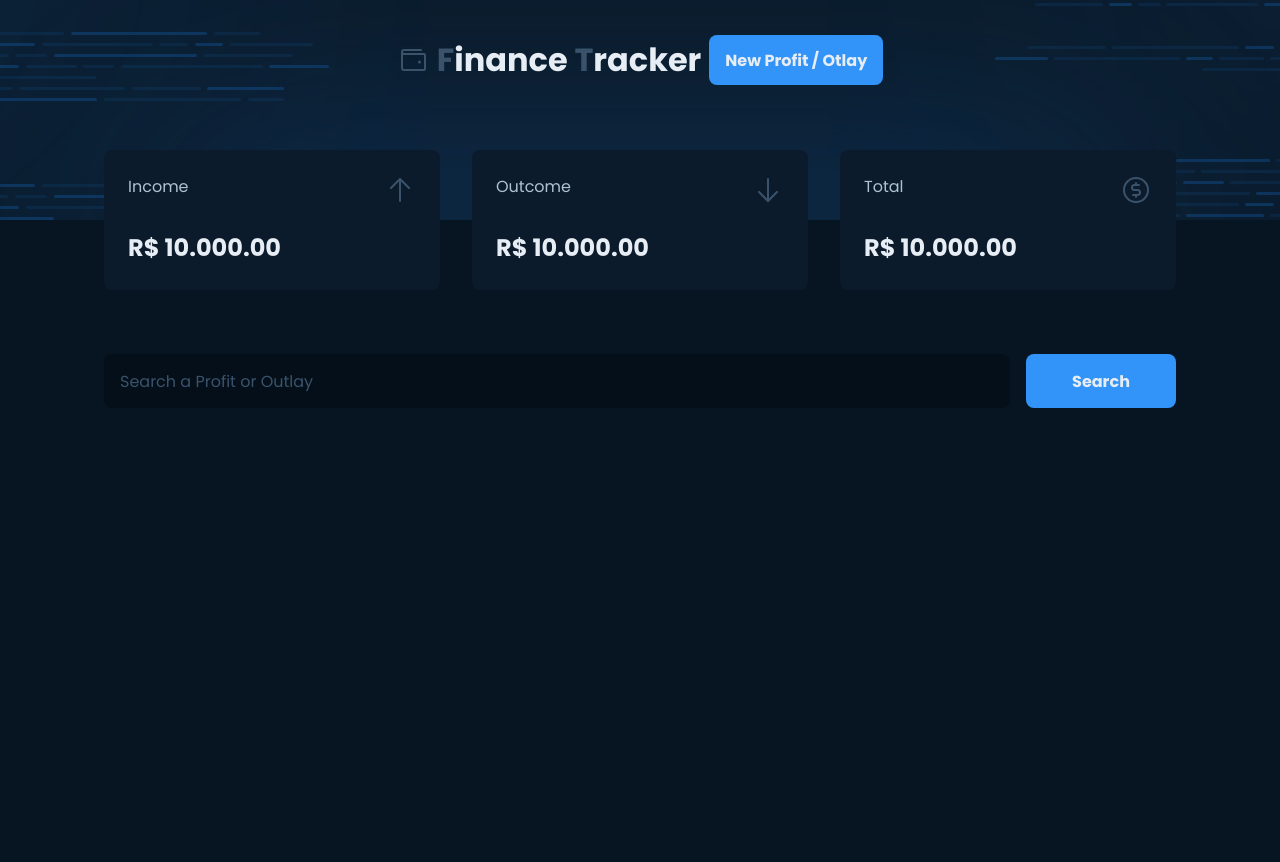
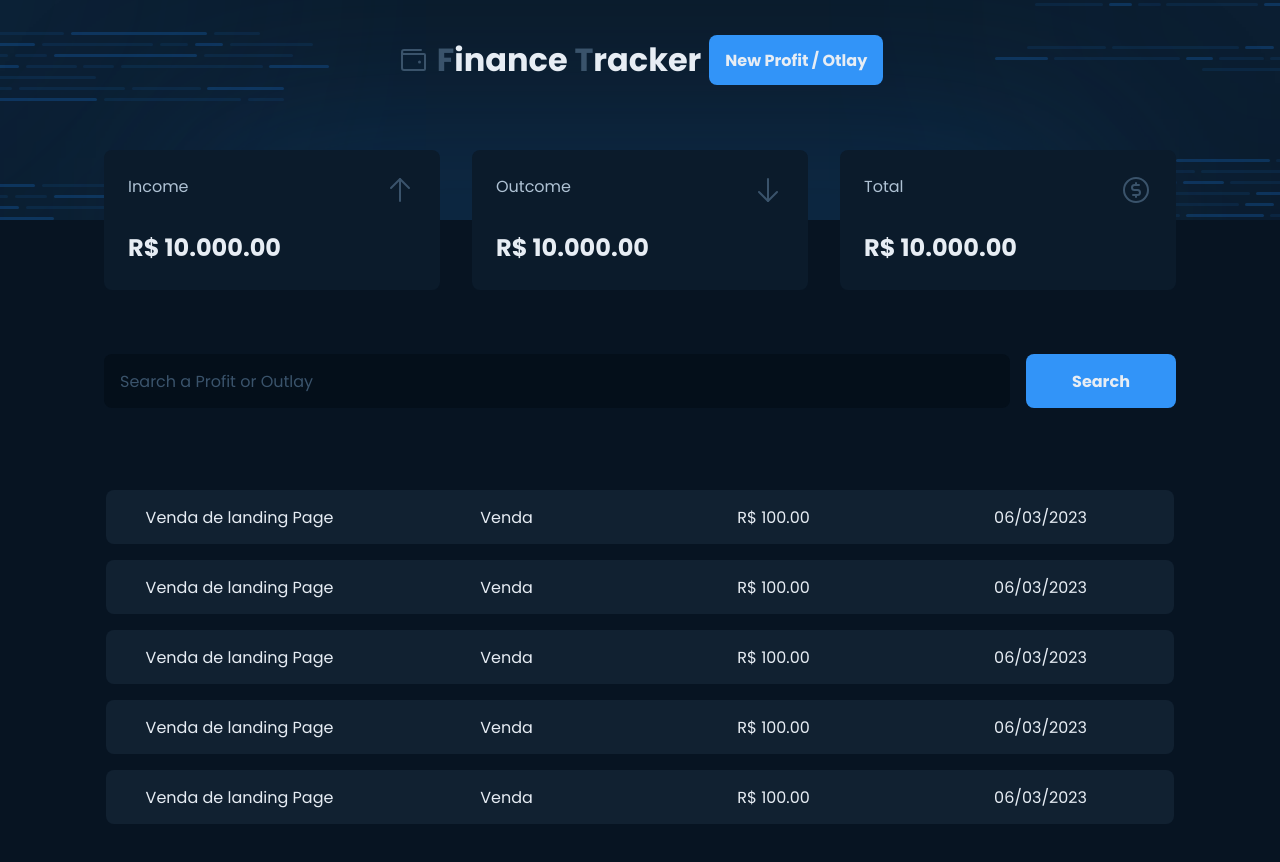
Before and after one commit to CaiquePrado/Finance-Tracker, a React (Vite) app: page / in a window 1280 px wide. Shown: the top 862 px of the page. Before the commit the page ends 800 px from the top, so only its background shows below. Built offline with nearby package versions, Linux system fonts and the light colour scheme.

Commit message:
style: table

```diff
--- a/src/App.tsx
+++ b/src/App.tsx
@@ -1,16 +1,12 @@
 import { ThemeProvider } from "styled-components";
-import { Header } from "./components/Header";
-import { SearchBox } from "./components/SearchBox";
-import { Tracker } from "./components/Tracker";
+import { Home } from "./pages/Home";
 import { GlobalStyle } from "./styles/global";
 import { defaultTheme } from "./styles/themes/default";
 
 export function App() {
   return (
     <ThemeProvider theme={defaultTheme}>
-      <Header />
-      <Tracker />
-      <SearchBox />
+      <Home />
       <GlobalStyle />
     </ThemeProvider>
   );
--- a/src/components/SearchBox/index.tsx
+++ b/src/components/SearchBox/index.tsx
@@ -4,7 +4,7 @@ export const SearchBox = () => {
   return (
     <SearchBoxContainer>
       <input
-        type="search"
+        // type="search"
         name="query"
         id="query"
         placeholder="Search a Profit or Outlay"
--- a/src/pages/Home.tsx
+++ b/src/pages/Home.tsx
@@ -0,0 +1,50 @@
+import { Header } from "../components/Header";
+import { SearchBox } from "../components/SearchBox";
+import { Tracker } from "../components/Tracker";
+import { HomeContainer, Table } from "./styles";
+
+export const Home = () => {
+  return (
+    <>
+      <Header />
+      <Tracker />
+      <SearchBox />
+      <HomeContainer>
+        <Table>
+          <tbody>
+            <tr>
+              <td>Venda de landing Page</td>
+              <td>Venda</td>
+              <td>R$ 100.00</td>
+              <td>06/03/2023</td>
+            </tr>
+            <tr>
+              <td>Venda de landing Page</td>
+              <td>Venda</td>
+              <td>R$ 100.00</td>
+              <td>06/03/2023</td>
+            </tr>
+            <tr>
+              <td>Venda de landing Page</td>
+              <td>Venda</td>
+              <td>R$ 100.00</td>
+              <td>06/03/2023</td>
+            </tr>
+            <tr>
+              <td>Venda de landing Page</td>
+              <td>Venda</td>
+              <td>R$ 100.00</td>
+              <td>06/03/2023</td>
+            </tr>
+            <tr>
+              <td>Venda de landing Page</td>
+              <td>Venda</td>
+              <td>R$ 100.00</td>
+              <td>06/03/2023</td>
+            </tr>
+          </tbody>
+        </Table>
+      </HomeContainer>
+    </>
+  );
+};
--- a/src/pages/styles.tsx
+++ b/src/pages/styles.tsx
@@ -0,0 +1,41 @@
+import styled from "styled-components";
+
+export const HomeContainer = styled.main`
+  margin: 4rem auto;
+  width: 100%;
+  padding: 0 1.5rem;
+  max-width: 1120px;
+`;
+
+export const Table = styled.table`
+  width: 100%;
+  border-collapse: separate;
+
+  tr {
+    width: 100%;
+    display: flex;
+    align-items: center;
+    justify-content: space-around;
+    height: 3.375rem;
+    margin: 1rem 0;
+
+    td {
+      width: 100%;
+      display: flex;
+      align-items: center;
+      justify-content: space-around;
+      height: 100%;
+      background-color: ${(props) => props.theme["blue-600"]};
+
+      &:first-child {
+        border-top-left-radius: 0.5rem;
+        border-bottom-left-radius: 0.5rem;
+      }
+
+      &:last-child {
+        border-top-right-radius: 0.5rem;
+        border-bottom-right-radius: 0.5rem;
+      }
+    }
+  }
+`;
```
